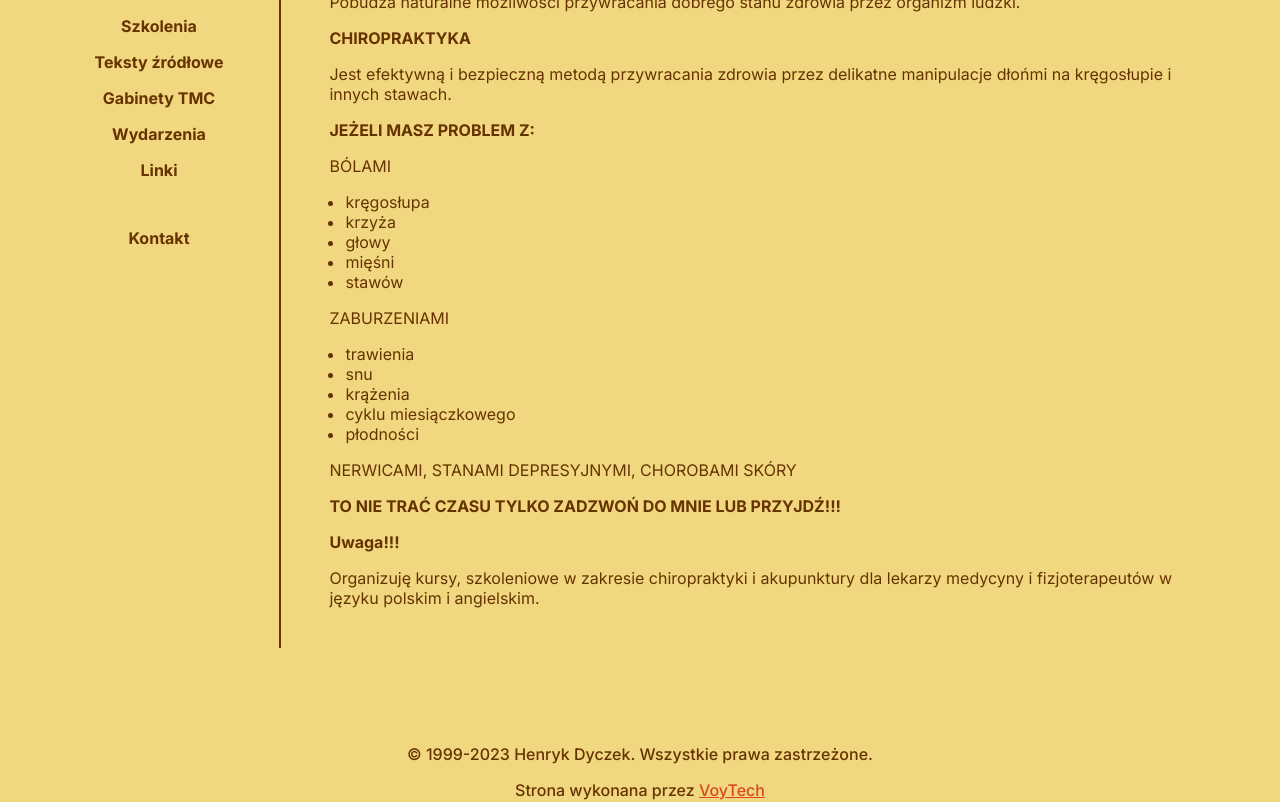
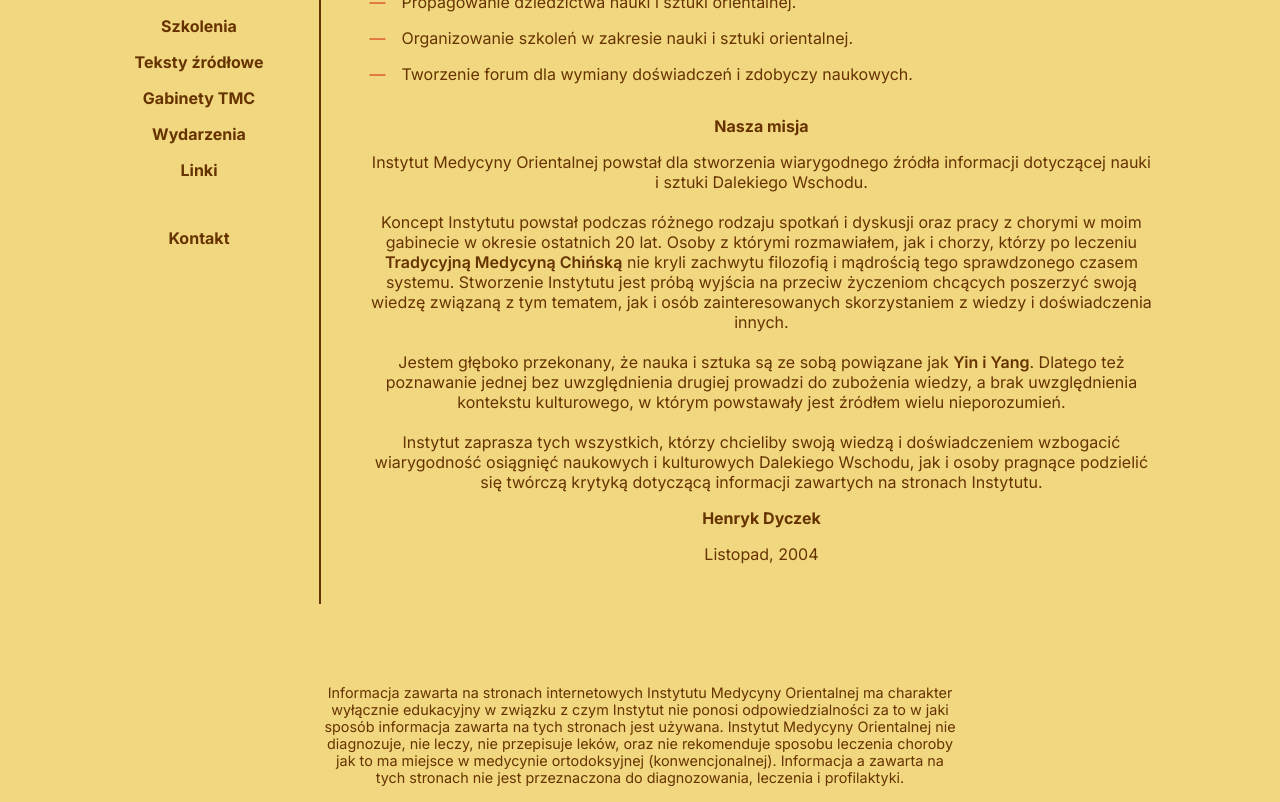
Before and after one commit to VoyTechCEO/dyczek, a Next.js app: page /instytut_medycyny_orientalnej in a window 1280 px wide. Shown: the part 760-1562 px from the top of the page. Built offline with nearby package versions, Linux system fonts and the light colour scheme.

Commit message:
change the way of assigning subnav and head specs; add new pages;

```diff
--- /dev/null
+++ b/components/smallerInfo/SmallerInfo.tsx
@@ -0,0 +1,21 @@
+import React from 'react';
+import smallerInfoStyles from './smallerInfo.module.css';
+
+const SmallerInfo = () => {
+  return (
+    <div className={`container ${smallerInfoStyles.container}`}>
+      <p>
+        Informacja zawarta na stronach internetowych Instytutu Medycyny
+        Orientalnej ma charakter wyłącznie edukacyjny w związku z czym Instytut
+        nie ponosi odpowiedzialności za to w jaki sposób informacja zawarta na
+        tych stronach jest używana. Instytut Medycyny Orientalnej nie
+        diagnozuje, nie leczy, nie przepisuje leków, oraz nie rekomenduje
+        sposobu leczenia choroby jak to ma miejsce w medycynie ortodoksyjnej
+        (konwencjonalnej). Informacja a zawarta na tych stronach nie jest
+        przeznaczona do diagnozowania, leczenia i profilaktyki.
+      </p>
+    </div>
+  );
+};
+
+export default SmallerInfo;
--- /dev/null
+++ b/components/smallerInfo/smallerInfo.module.css
@@ -0,0 +1,12 @@
+.container {
+  justify-content: center;
+  width: 100%;
+  margin-top: 5rem;
+}
+
+.container p {
+  width: 40rem;
+  text-align: center;
+  font-size: 0.9rem;
+  color: var(--clr-bro);
+}
--- /dev/null
+++ b/hooks/useSetPageSpecs.tsx
@@ -0,0 +1,28 @@
+import { useRouter } from 'next/router';
+import SubNavItem from '../interfaces/subNavItem';
+import pageSpecsList from '../utils/pageSpecsList';
+
+const useSetSubNavContent = () => {
+  const router = useRouter();
+
+  let subNavContent: SubNavItem[] = [];
+  let description = ``;
+
+  if (router.pathname.includes(`/akademia_chiropraktyki`)) {
+    subNavContent = pageSpecsList!.find(
+      (item) => item.name === `akademiaCh`
+    )!.subNavContent;
+  } else if (router.pathname.includes(`/akupunktura_chiropraktyka`)) {
+    subNavContent = pageSpecsList!.find(
+      (item) => item.name === `akuChiro`
+    )!.subNavContent;
+  } else if (router.pathname.includes(`/instytut_medycyny_orientalnej`)) {
+    subNavContent = pageSpecsList!.find(
+      (item) => item.name === `imo`
+    )!.subNavContent;
+  }
+
+  return { subNavContent };
+};
+
+export default useSetSubNavContent;
--- a/pages/instytut_medycyny_orientalnej/index.tsx
+++ b/pages/instytut_medycyny_orientalnej/index.tsx
@@ -4,43 +4,12 @@ import React from 'react';
 import HeadSet from '../../components/headSet/HeadSet';
 import MainNav from '../../components/mainNav/MainNav';
 import StandardMainContent from '../../components/standardMainContent/StandardMainContent';
-import SubNavItem from '../../interfaces/subNavItem';
-import { useRouter } from 'next/router';
 import ImoHeader from '../../components/imoHeader/ImoHeader';
+import SmallerInfo from '../../components/smallerInfo/SmallerInfo';
+import useSetPageSpecs from '../../hooks/useSetPageSpecs';
 
 const IMO: NextPage = () => {
-  const router = useRouter();
-
-  const subNavItems: SubNavItem[] = [
-    {
-      name: `Główna`,
-      link: `${router.pathname}`,
-    },
-    {
-      name: `Szkolenia`,
-      link: `${router.pathname}/szkolenia`,
-    },
-    {
-      name: `Teksty źródłowe`,
-      link: `${router.pathname}/teksty_zrodlowe`,
-    },
-    {
-      name: `Gabinety TMC`,
-      link: `${router.pathname}/gabinety_tmc`,
-    },
-    {
-      name: `Wydarzenia`,
-      link: `${router.pathname}/wydarzenia`,
-    },
-    {
-      name: `Linki`,
-      link: `${router.pathname}/linki`,
-    },
-    {
-      name: `Kontakt`,
-      link: `${router.pathname}/kontakt`,
-    },
-  ];
+  const pageSpecs = useSetPageSpecs();
 
   return (
     <>
@@ -51,45 +20,52 @@ const IMO: NextPage = () => {
       <main id='main' className='main-yellow'>
         <ImoHeader />
         <MainNav />
-        <StandardMainContent subNavItems={subNavItems}>
-          <article className={`container imo-container`}>
-            <h1>AKUPUNKTURA</h1>
+        <StandardMainContent subNavItems={pageSpecs.subNavContent}>
+          <article className='container imo-container'>
+            <h1>Nasze cele</h1>
+            <ul>
+              <li>Propagowanie dziedzictwa nauki i sztuki orientalnej.</li>
+              <li>
+                Organizowanie szkoleń w zakresie nauki i sztuki orientalnej.
+              </li>
+              <li>
+                Tworzenie forum dla wymiany doświadczeń i zdobyczy naukowych.
+              </li>
+            </ul>
+            <h1>Nasza misja</h1>
             <p>
-              Pobudza naturalne możliwości przywracania dobrego stanu zdrowia
-              przez organizm ludzki.
+              Instytut Medycyny Orientalnej powstał dla stworzenia wiarygodnego
+              źródła informacji dotyczącej nauki i sztuki Dalekiego Wschodu.
+              <br />
+              <br />
+              Koncept Instytutu powstał podczas różnego rodzaju spotkań i
+              dyskusji oraz pracy z chorymi w moim gabinecie w okresie ostatnich
+              20 lat. Osoby z którymi rozmawiałem, jak i chorzy, którzy po
+              leczeniu <span>Tradycyjną Medycyną Chińską</span> nie kryli
+              zachwytu filozofią i mądrością tego sprawdzonego czasem systemu.
+              Stworzenie Instytutu jest próbą wyjścia na przeciw życzeniom
+              chcących poszerzyć swoją wiedzę związaną z tym tematem, jak i osób
+              zainteresowanych skorzystaniem z wiedzy i doświadczenia innych.
+              <br />
+              <br />
+              Jestem głęboko przekonany, że nauka i sztuka są ze sobą powiązane
+              jak <span>Yin i Yang</span>. Dlatego też poznawanie jednej bez
+              uwzględnienia drugiej prowadzi do zubożenia wiedzy, a brak
+              uwzględnienia kontekstu kulturowego, w którym powstawały jest
+              źródłem wielu nieporozumień.
+              <br />
+              <br />
+              Instytut zaprasza tych wszystkich, którzy chcieliby swoją wiedzą i
+              doświadczeniem wzbogacić wiarygodność osiągnięć naukowych i
+              kulturowych Dalekiego Wschodu, jak i osoby pragnące podzielić się
+              twórczą krytyką dotyczącą informacji zawartych na stronach
+              Instytutu.
             </p>
-            <h1>CHIROPRAKTYKA</h1>
-            <p>
-              Jest efektywną i bezpieczną metodą przywracania zdrowia przez
-              delikatne manipulacje dłońmi na kręgosłupie i innych stawach.
-            </p>
-            <h1>JEŻELI MASZ PROBLEM Z:</h1>
-            <p>BÓLAMI</p>
-            <ul>
-              <li>kręgosłupa</li>
-              <li>krzyża</li>
-              <li>głowy</li>
-              <li>mięśni</li>
-              <li>stawów</li>
-            </ul>{' '}
-            <p>ZABURZENIAMI</p>
-            <ul>
-              <li>trawienia</li>
-              <li>snu</li>
-              <li>krążenia </li>
-              <li>cyklu miesiączkowego</li>
-              <li>płodności</li>
-            </ul>
-            <p>NERWICAMI, STANAMI DEPRESYJNYMI, CHOROBAMI SKÓRY</p>
-            <h1>TO NIE TRAĆ CZASU TYLKO ZADZWOŃ DO MNIE LUB PRZYJDŹ!!!</h1>
-            <h1>Uwaga!!!</h1>
-            <p>
-              Organizuję kursy, szkoleniowe w zakresie chiropraktyki i
-              akupunktury dla lekarzy medycyny i fizjoterapeutów w języku
-              polskim i angielskim.
-            </p>
+            <h1>Henryk Dyczek</h1>
+            <p>Listopad, 2004</p>
           </article>
         </StandardMainContent>
+        <SmallerInfo />
         <Footer sinceYear={1999} />
       </main>
     </>
--- a/styles/akademiaChiropraktykiStyles.css
+++ b/styles/akademiaChiropraktykiStyles.css
@@ -1,7 +1,7 @@
 .akademiaCh-container {
   flex-direction: column;
   padding: 1.5rem 3rem;
-  width: 60rem;
+  width: 55rem;
 }
 
 .akademiaCh-container h1 {
--- a/styles/akupunkturaChiropraktykaStyles.css
+++ b/styles/akupunkturaChiropraktykaStyles.css
@@ -1,7 +1,7 @@
 .akuChiro-container {
   flex-direction: column;
   padding: 1.5rem 3rem;
-  width: 60rem;
+  width: 55rem;
 }
 
 .akuChiro-container h1 {
--- a/styles/instytutMedycynyOrientalnejStyles.css
+++ b/styles/instytutMedycynyOrientalnejStyles.css
@@ -1,7 +1,8 @@
 .imo-container {
   flex-direction: column;
+  align-items: center;
   padding: 1.5rem 3rem;
-  width: 60rem;
+  width: 55rem;
   color: var(--clr-bro);
 }
 
@@ -12,10 +13,31 @@
   margin-bottom: 1rem;
 }
 
-.imo-container p {
+.imo-container ul {
+  list-style-type: none;
+  position: relative;
+  width: 100%;
   margin-bottom: 1rem;
 }
 
-.imo-container ul {
-  margin: 0 0 1rem 1rem;
+.imo-container ul li {
+  margin-left: 2rem;
+  margin-bottom: 1rem;
 }
+
+.imo-container ul li::before {
+  content: '\2014';
+  position: absolute;
+  margin-left: -2rem;
+  color: var(--clr-red-200);
+  font-weight: 400;
+}
+
+.imo-container p {
+  margin-bottom: 1rem;
+  text-align: center;
+}
+
+.imo-container p span {
+  font-weight: 600;
+}
--- /dev/null
+++ b/utils/pageSpecsList.ts
@@ -0,0 +1,118 @@
+import SubNavItem from '../interfaces/subNavItem';
+
+interface PageSpecs {
+  name: string;
+  subNavContent: SubNavItem[];
+  title: string;
+  keywords: string;
+  description: string;
+}
+
+const pageSpecsList: PageSpecs[] = [
+  {
+    name: `akademiaCh`,
+    subNavContent: [
+      {
+        name: `Główna`,
+        link: `/akademia_chiropraktyki`,
+      },
+      {
+        name: `O Akademii`,
+        link: `/akademia_chiropraktyki/o_akademii`,
+      },
+      {
+        name: `Terminologia`,
+        link: `/akademia_chiropraktyki/terminologia`,
+      },
+      {
+        name: `Fakty`,
+        link: `/akademia_chiropraktyki/fakty`,
+      },
+      {
+        name: `Praktyka`,
+        link: `/akademia_chiropraktyki/praktyka`,
+      },
+      {
+        name: `Kurs`,
+        link: `/akademia_chiropraktyki/kurs`,
+      },
+      {
+        name: `Absolwenci`,
+        link: `/akademia_chiropraktyki/absolwenci`,
+      },
+      {
+        name: `Kontakt`,
+        link: `/akademia_chiropraktyki/kontakt`,
+      },
+    ],
+    title: `AKADEMIA CHIROPRAKTYKI`,
+    keywords: `akademia chiropraktyki, chiropraktyka, henryk dyczek, chiropraktycy, chiropraktyk`,
+    description: ``,
+  },
+  {
+    name: `akuChiro`,
+    subNavContent: [
+      {
+        name: `Główna`,
+        link: `/akupunktura_chiropraktyka`,
+      },
+      {
+        name: `Kwalifikacje`,
+        link: `/akupunktura_chiropraktyka/kwalifikacje`,
+      },
+      {
+        name: `Publikacje`,
+        link: `/akupunktura_chiropraktyka/publikacje`,
+      },
+      {
+        name: `Kontakt`,
+        link: `/akupunktura_chiropraktyka/kontakt`,
+      },
+      {
+        name: `English`,
+        link: `/akupunktura_chiropraktyka/english`,
+      },
+    ],
+    title: `Henryk Dyczek - akupunktura i chiropraktyka`,
+    keywords: `akupunktura, chiropraktyka, henryk dyczek, medycyna niekonwencjonalna`,
+    description: ``,
+  },
+  {
+    name: `imo`,
+    subNavContent: [
+      {
+        name: `Główna`,
+        link: `/instytut_medycyny_orientalnej`,
+      },
+      {
+        name: `Szkolenia`,
+        link: `/instytut_medycyny_orientalnej/szkolenia`,
+      },
+      {
+        name: `Teksty źródłowe`,
+        link: `/instytut_medycyny_orientalnej/teksty_zrodlowe`,
+      },
+      {
+        name: `Gabinety TMC`,
+        link: `/instytut_medycyny_orientalnej/gabinety_tmc`,
+      },
+      {
+        name: `Wydarzenia`,
+        link: `/instytut_medycyny_orientalnej/wydarzenia`,
+      },
+      {
+        name: `Linki`,
+        link: `/instytut_medycyny_orientalnej/linki`,
+      },
+      {
+        name: `Kontakt`,
+        link: `/instytut_medycyny_orientalnej/kontakt`,
+      },
+    ],
+    title: `Instytut Medycyny Orientalnej`,
+    keywords: `instytut medycyny orientalnej, imo, medycyna orientalna, henryk dyczek`,
+    description: ``,
+  },
+];
+
+export default pageSpecsList;
```
Also changed, not shown: pages/akademia_chiropraktyki/index.tsx (+3 -39 lines), pages/akupunktura_chiropraktyka/index.tsx (+3 -27 lines), pages/instytut_medycyny_orientalnej/gabinety_tmc/index.tsx (added, +35 -0 lines), pages/instytut_medycyny_orientalnej/teksty_zrodlowe/index.tsx (added, +35 -0 lines).
